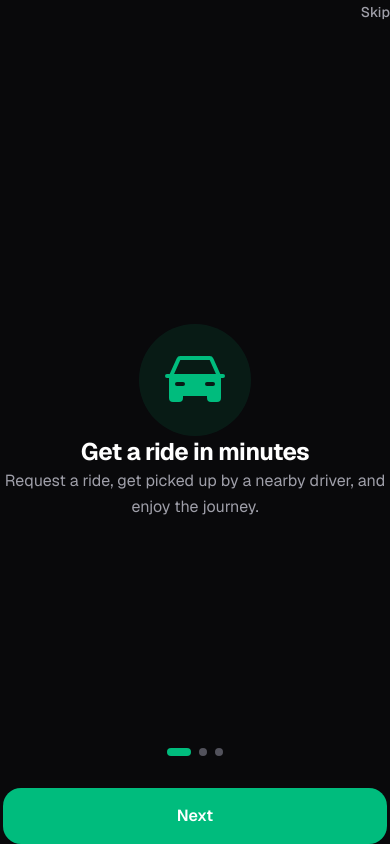
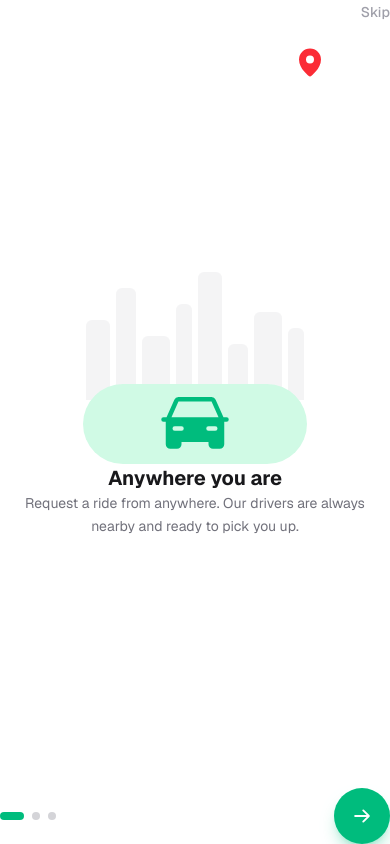
Before and after one commit to Muhd-Yusuf/taxi-hoo, a Next.js app: page /onboarding in a window 390 px wide. Built offline with nearby package versions, Linux system fonts and the light colour scheme.

Commit message:
restyle splash, onboarding, login to match Figma design
- Splash: white bg instead of dark, light loading bar track
- Onboarding: white theme, large icon illustrations, green circular next button, Skip link
- Login: add Welcome screen (step 0) with illustration before phone/OTP flow

```diff
--- a/src/app/onboarding/page.tsx
+++ b/src/app/onboarding/page.tsx
@@ -6,30 +6,94 @@ import Link from "next/link";
 import { motion } from "framer-motion";
 import {
   PiCarFill,
-  PiShieldCheckFill,
-  PiCurrencyNgnBold,
+  PiMapPinFill,
+  PiClockFill,
+  PiDeviceMobileFill,
+  PiArrowRightBold,
 } from "react-icons/pi";
 
 const slides = [
   {
-    Icon: PiCarFill,
-    title: "Get a ride in minutes",
+    title: "Anywhere you are",
     description:
-      "Request a ride, get picked up by a nearby driver, and enjoy the journey.",
+      "Request a ride from anywhere. Our drivers are always nearby and ready to pick you up.",
   },
   {
-    Icon: PiShieldCheckFill,
-    title: "Safe & secure trips",
+    title: "At anytime",
     description:
-      "Verified drivers, real-time tracking, and 24/7 support for every ride.",
+      "Day or night, rain or shine. Reliable rides available 24/7 whenever you need them.",
   },
   {
-    Icon: PiCurrencyNgnBold,
-    title: "Fair transparent pricing",
+    title: "Book your car",
     description:
-      "No hidden charges. See your fare upfront before you confirm.",
+      "Choose your ride, set your destination, and get moving in just a few taps.",
   },
 ];
+
+/* ---------- Slide Illustrations ---------- */
+
+function Slide1Illustration() {
+  return (
+    <div className="relative flex items-end justify-center w-full h-full">
+      {/* City silhouette */}
+      <div className="absolute bottom-16 flex items-end gap-1.5 opacity-40">
+        <div className="w-6 h-20 bg-zinc-200 rounded-t-sm" />
+        <div className="w-5 h-28 bg-zinc-200 rounded-t-sm" />
+        <div className="w-7 h-16 bg-zinc-200 rounded-t-sm" />
+        <div className="w-4 h-24 bg-zinc-200 rounded-t-sm" />
+        <div className="w-6 h-32 bg-zinc-200 rounded-t-sm" />
+        <div className="w-5 h-14 bg-zinc-200 rounded-t-sm" />
+        <div className="w-7 h-22 bg-zinc-200 rounded-t-sm" />
+        <div className="w-4 h-18 bg-zinc-200 rounded-t-sm" />
+      </div>
+
+      {/* Map pin floating */}
+      <motion.div
+        initial={{ y: 0 }}
+        animate={{ y: [-4, 4, -4] }}
+        transition={{ duration: 2.5, repeat: Infinity, ease: "easeInOut" }}
+        className="absolute top-12 right-16"
+      >
+        <PiMapPinFill size={32} className="text-red-500" />
+      </motion.div>
+
+      {/* Car on road shape */}
+      <div className="relative mb-10">
+        <div className="w-56 h-20 bg-emerald-100 rounded-[40px] flex items-center justify-center">
+          <PiCarFill size={72} className="text-emerald-500" />
+        </div>
+      </div>
+    </div>
+  );
+}
+
+function Slide2Illustration() {
+  return (
+    <div className="relative flex flex-col items-center justify-center w-full h-full">
+      {/* Circular background */}
+      <div className="w-48 h-48 bg-emerald-50 rounded-full flex flex-col items-center justify-center gap-2">
+        <PiClockFill size={72} className="text-emerald-500" />
+        <PiCarFill size={40} className="text-emerald-400" />
+      </div>
+    </div>
+  );
+}
+
+function Slide3Illustration() {
+  return (
+    <div className="relative flex items-center justify-center w-full h-full">
+      {/* Oval background */}
+      <div className="w-56 h-44 bg-emerald-50 rounded-[60px] flex items-center justify-center gap-3">
+        <PiDeviceMobileFill size={72} className="text-emerald-500" />
+        <PiCarFill size={48} className="text-emerald-600" />
+      </div>
+    </div>
+  );
+}
+
+const illustrations = [Slide1Illustration, Slide2Illustration, Slide3Illustration];
+
+/* ---------- Main Component ---------- */
 
 export default function OnboardingPage() {
   const router = useRouter();
@@ -70,12 +134,12 @@ export default function OnboardingPage() {
   };
 
   return (
-    <div className="fixed inset-0 bg-zinc-950 flex flex-col">
+    <div className="fixed inset-0 bg-white flex flex-col">
       {/* Skip */}
       <div className="absolute top-0 right-0 z-10 p-5">
         <Link
           href="/login"
-          className="text-sm font-medium text-zinc-400 hover:text-white transition-colors"
+          className="text-sm font-medium text-zinc-400 hover:text-zinc-600 transition-colors"
         >
           Skip
         </Link>
@@ -87,37 +151,51 @@ export default function OnboardingPage() {
         className="flex-1 overflow-x-auto snap-x snap-mandatory flex scrollbar-hide"
         style={{ scrollbarWidth: "none", msOverflowStyle: "none" }}
       >
-        {slides.map((slide, i) => (
+        {slides.map((slide, i) => {
+          const Illustration = illustrations[i];
+          return (
             <div
               key={i}
-            className="min-w-full snap-center h-[100dvh] flex flex-col items-center justify-center px-8"
+              className="min-w-full snap-center h-[100dvh] flex flex-col"
             >
+              {/* Top illustration area — 55% */}
+              <div className="flex-[55] flex items-center justify-center px-8 pt-12">
                 <motion.div
-              initial={{ scale: 0.8, opacity: 0 }}
+                  initial={{ scale: 0.85, opacity: 0 }}
                   whileInView={{ scale: 1, opacity: 1 }}
-              viewport={{ once: false, amount: 0.8 }}
+                  viewport={{ once: false, amount: 0.5 }}
                   transition={{ duration: 0.5, ease: "easeOut" }}
-              className="flex flex-col items-center text-center"
+                  className="w-full h-full"
                 >
-              <div className="w-28 h-28 rounded-full bg-emerald-500/10 flex items-center justify-center mb-10">
-                <slide.Icon size={64} className="text-emerald-500" />
+                  <Illustration />
+                </motion.div>
               </div>
 
-              <h2 className="text-2xl font-bold text-white tracking-tight mb-4 max-w-xs">
+              {/* Bottom text area */}
+              <div className="flex-[45] flex flex-col items-center justify-start px-8 pt-6">
+                <motion.div
+                  initial={{ y: 20, opacity: 0 }}
+                  whileInView={{ y: 0, opacity: 1 }}
+                  viewport={{ once: false, amount: 0.8 }}
+                  transition={{ duration: 0.4, delay: 0.1 }}
+                  className="text-center max-w-sm"
+                >
+                  <h2 className="text-xl font-bold text-zinc-900 mb-3">
                     {slide.title}
                   </h2>
-
-              <p className="text-base text-zinc-400 leading-relaxed max-w-sm">
+                  <p className="text-sm text-zinc-500 leading-relaxed">
                     {slide.description}
                   </p>
                 </motion.div>
               </div>
-        ))}
+            </div>
+          );
+        })}
       </div>
 
       {/* Bottom controls */}
-      <div className="absolute bottom-0 left-0 right-0 pb-12 px-8 flex flex-col items-center gap-8">
-        {/* Dots */}
+      <div className="absolute bottom-0 left-0 right-0 pb-10 px-8 flex items-center justify-between">
+        {/* Pagination dots */}
         <div className="flex items-center gap-2">
           {slides.map((_, i) => (
             <button
@@ -126,19 +204,23 @@ export default function OnboardingPage() {
               className={`h-2 rounded-full transition-all duration-300 ${
                 i === activeIndex
                   ? "w-6 bg-emerald-500"
-                  : "w-2 bg-zinc-600"
+                  : "w-2 bg-zinc-300"
               }`}
               aria-label={`Go to slide ${i + 1}`}
             />
           ))}
         </div>
 
-        {/* Action button */}
+        {/* Circular next button */}
         <button
           onClick={handleNext}
-          className="w-full max-w-sm h-14 bg-emerald-500 hover:bg-emerald-600 active:bg-emerald-700 text-white text-base font-semibold rounded-2xl transition-colors"
+          className="w-14 h-14 rounded-full bg-emerald-500 hover:bg-emerald-600 active:bg-emerald-700 shadow-lg shadow-emerald-500/30 flex items-center justify-center text-white transition-colors"
         >
-          {activeIndex === slides.length - 1 ? "Get Started" : "Next"}
+          {activeIndex === slides.length - 1 ? (
+            <span className="text-sm font-bold">Go</span>
+          ) : (
+            <PiArrowRightBold size={20} />
+          )}
         </button>
       </div>
 
--- a/src/app/splash/page.tsx
+++ b/src/app/splash/page.tsx
@@ -16,7 +16,7 @@ export default function SplashPage() {
   }, [router]);
 
   return (
-    <div className="fixed inset-0 bg-zinc-950 flex flex-col items-center justify-center">
+    <div className="fixed inset-0 bg-white flex flex-col items-center justify-center">
       {/* Logo + Text */}
       <motion.div
         initial={{ scale: 0.8, opacity: 0 }}
@@ -32,13 +32,13 @@ export default function SplashPage() {
           className="rounded-2xl"
           priority
         />
-        <h1 className="text-2xl font-bold text-white tracking-tight">
-          Taxi-<span className="text-emerald-400">Hoo</span>
+        <h1 className="text-2xl font-bold text-zinc-900 tracking-tight">
+          Taxi-<span className="text-emerald-500">Hoo</span>
         </h1>
       </motion.div>
 
       {/* Loading bar */}
-      <div className="absolute bottom-16 left-1/2 -translate-x-1/2 w-48 h-1 bg-zinc-800 rounded-full overflow-hidden">
+      <div className="absolute bottom-16 left-1/2 -translate-x-1/2 w-48 h-1 bg-zinc-200 rounded-full overflow-hidden">
         <div className="h-full bg-emerald-500 rounded-full animate-loading-bar" />
       </div>
 
```
Also changed, not shown: src/app/login/page.tsx (+70 -6 lines). Lines whose indentation alone changed are shown as unchanged.
